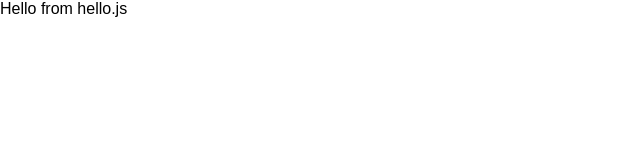
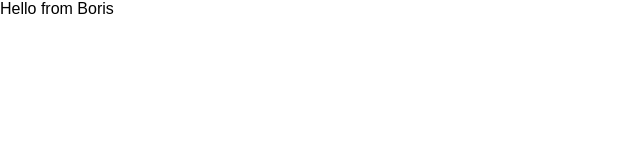
Before and after one commit to rhyswoodberry/airbnb-clone, a React (Create React App) app: page / in a window 1280 px wide. Shown: the top 160 px of the page, without its empty margins (0-640 px from the left). Built offline with nearby package versions, Linux system fonts and the light colour scheme.

Commit message:
render hello to root, add props to hello

```diff
--- a/src/components/hello.js
+++ b/src/components/hello.js
@@ -3,7 +3,7 @@ import React from "react";
 class Hello extends React.Component {
   render() {
     return (
-      <div>Hello from hello.js</div>
+      <div>Hello from {this.props.name}</div>
     )
   }
 }
--- a/src/index.js
+++ b/src/index.js
@@ -2,10 +2,8 @@ import React from 'react';
 import ReactDOM from 'react-dom';
 import './index.css';
 import App from './App';
+import registerServiceWorker from './registerServiceWorker';
 import Hello from './components/Hello';
-import registerServiceWorker from './registerServiceWorker';
 
-ReactDOM.render(<App />, document.getElementById('root'));
-registerServiceWorker();
-
-ReactDOM.render(<Hello />, document.getElementById('root'));
+ReactDOM.render(<Hello name="Boris" />, document.getElementById('root'));
+// registerServiceWorker();
```
